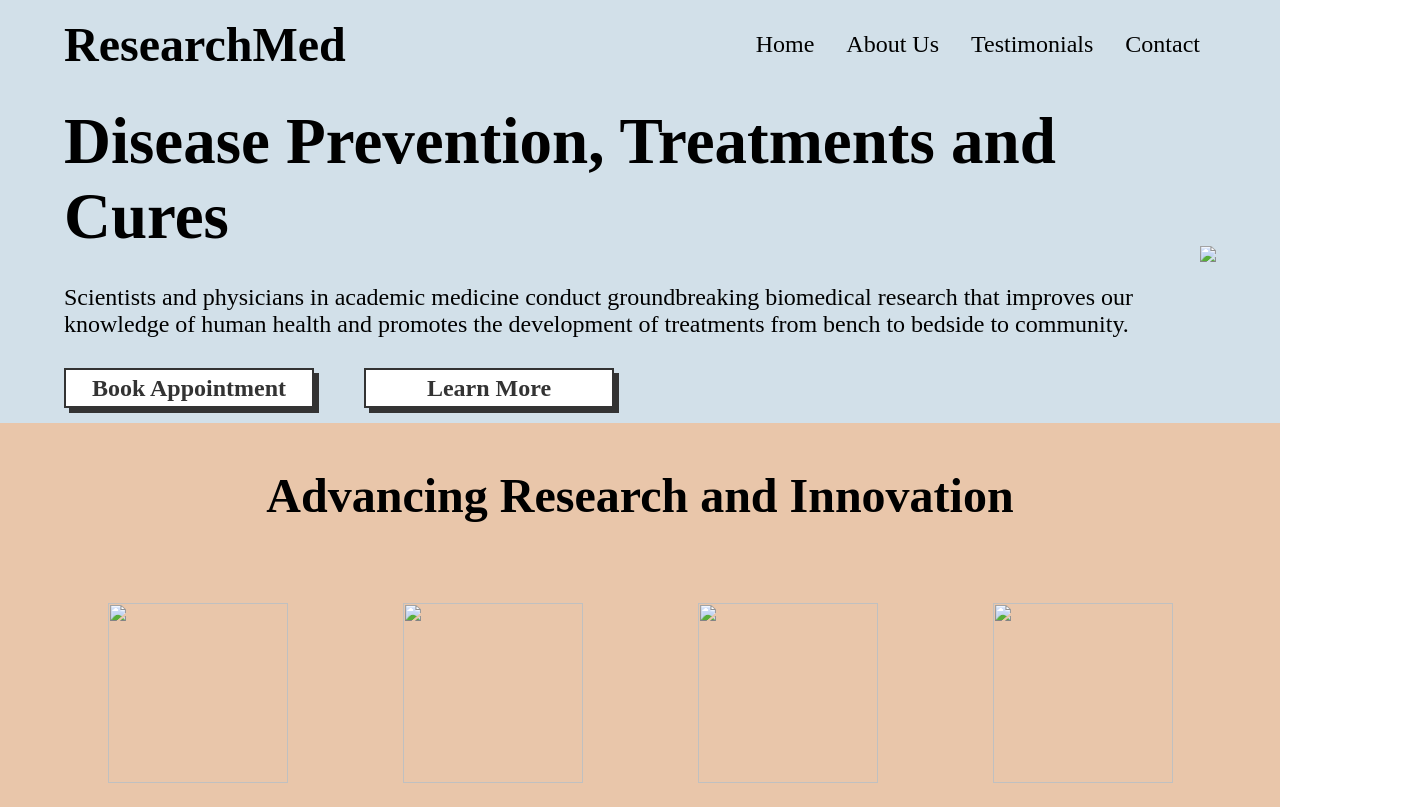
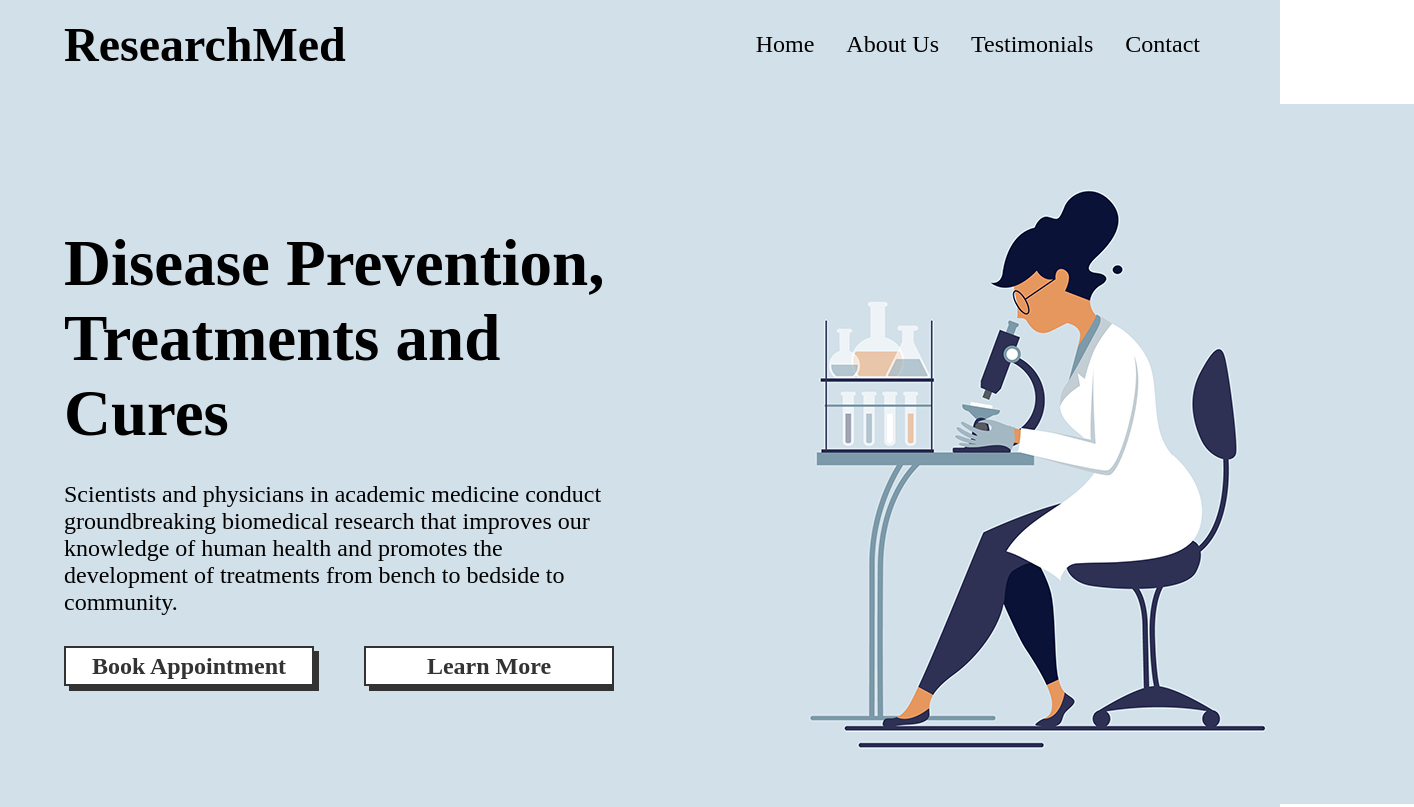
Before and after one commit to davidphamm/odin-landing-page, a plain HTML site: page index.html in a window 1280 px wide. Shown: the top 807 px of the page, 1414 px wide, since content can reach past the window. Drawn offline with Linux system fonts and the light colour scheme; the site is published under a folder, as on GitHub Pages, so addresses that start at the root find nothing.

Commit message:
Fix images

```diff
--- a/index.html
+++ b/index.html
@@ -48,7 +48,7 @@
 						</div>
 					</div>
 					<div class="hero-image">
-						<img src="/img/01.jpg" />
+						<img src="./img/01.jpg" />
 					</div>
 				</div>
 			</div>
@@ -60,17 +60,17 @@
 				</h2>
 				<div class="flexy">
 					<div class="card text-center">
-						<img class="mb30" src="/img/icons/01.jpg" />
+						<img class="mb30" src="./img/icons/01.jpg" />
 						<h3>Health Care</h3>
 						<p>Healing through compassion and world-class science</p>
 					</div>
 					<div class="card text-center">
-						<img class="mb30" src="/img/icons/02.jpg" />
+						<img class="mb30" src="./img/icons/02.jpg" />
 						<h3>Clinical Studies</h3>
 						<p>Fueling discovery and innovation to advance human health</p>
 					</div>
 					<div class="card text-center">
-						<img class="mb30" src="/img/icons/03.jpg" />
+						<img class="mb30" src="./img/icons/03.jpg" />
 						<h3>Research Centers</h3>
 						<p>
 							Centers support innovative research to tackle society's toughest
@@ -78,7 +78,7 @@
 						</p>
 					</div>
 					<div class="card text-center">
-						<img class="mb30" src="/img/icons/04.jpg" />
+						<img class="mb30" src="./img/icons/04.jpg" />
 						<h3>Institutes</h3>
 						<p>Empowering tomorrow's leading physicians and scientists</p>
 					</div>
```
